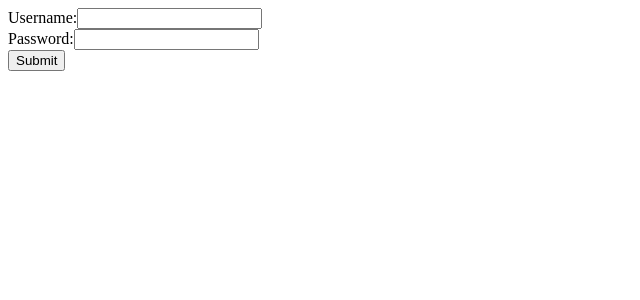
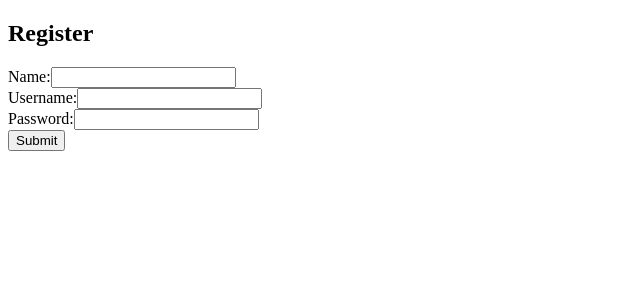
Before and after one commit to Li-Victor/react-express-passport-postgres, a React (Create React App) app in the folder client/: page /login in a window 1280 px wide. Shown: the top 300 px of the page, without its empty margins (0-640 px from the left). Built offline with nearby package versions, Linux system fonts and the light colour scheme; no server answers.

Commit message:
created separate folder for forms

```diff
--- a/client/src/components/LoginPage.js
+++ b/client/src/components/LoginPage.js
@@ -4,28 +4,12 @@ import { connect } from 'react-redux';
 import { Redirect } from 'react-router-dom';
 
 import { isEmptyObject } from '../utils/emptyObject';
+import RegisterForm from './forms/RegisterForm';
 
 const LoginPage = ({ user }) => {
   if (user === null) return <div>Something has gone terribly wrong</div>;
   else if (isEmptyObject(user)) {
-    return (
-      <form action="/auth/login" method="post">
-        <div>
-          <label htmlFor="username">Username:</label>
-          <input type="text" id="username" name="username" />
-          <br />
-        </div>
-
-        <div>
-          <label htmlFor="password">Password:</label>
-          <input type="password" id="password" name="password" />
-        </div>
-
-        <div>
-          <input type="submit" value="Submit" />
-        </div>
-      </form>
-    );
+    return <RegisterForm />;
   }
   return <Redirect to="/profile" />;
 };
--- /dev/null
+++ b/client/src/components/forms/RegisterForm.js
@@ -0,0 +1,29 @@
+import React from 'react';
+
+const RegisterForm = () => (
+  <div>
+    <h2>Register</h2>
+    <form action="/api/register" method="post">
+      <div>
+        <label htmlFor="displayName">Name:</label>
+        <input type="text" name="displayName" id="displayName" />
+        <br />
+      </div>
+
+      <div>
+        <label htmlFor="username">Username:</label>
+        <input type="text" name="username" id="username" />
+        <br />
+      </div>
+      <div>
+        <label htmlFor="password">Password:</label>
+        <input type="password" name="password" id="password" />
+      </div>
+      <div>
+        <input type="submit" value="Submit" />
+      </div>
+    </form>
+  </div>
+);
+
+export default RegisterForm;
```
